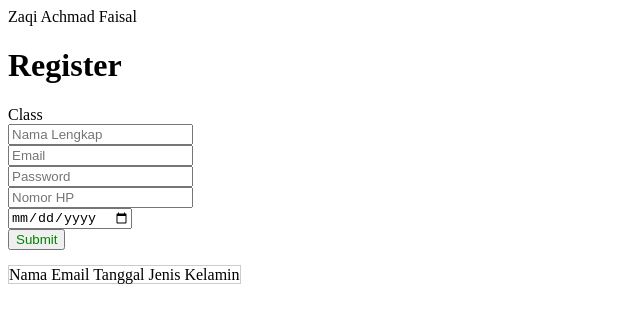
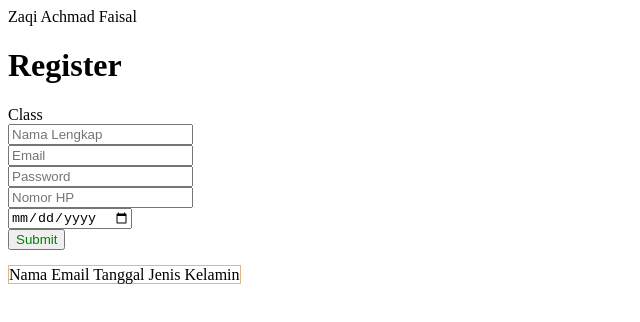
Before and after one commit to ZaqiAchmadFaisalXIIG/Register_ZaqiXIIG, a plain HTML site: page tugas zaqi xii-g.html in a window 1280 px wide. Shown: the full height of the page, 0-640 px from the left. Drawn offline with Linux system fonts and the light colour scheme.

Commit message:
Latihan-2.html

```diff
--- a/tugas zaqi xii-g.html
+++ b/tugas zaqi xii-g.html
@@ -14,17 +14,12 @@
             <input type="date" name="" id="data" value="" placeholder="Tanggal Lahir" /><br />
 
 
-            <!--<label>Jenis Kelamin :</label>-->
-            <!--<div class="checkbox-group">-->
-            <!--    <input type="checkbox" id"setuju" required />-->
-            <!--    <label for="setuju">Anda menyetujui Syarat dan Ketentuan</label>-->
-            <!--</div>-->
             <button type="submit" style="color: green">Submit</button>
         </form>
     </div>
 
 
-    <tabel id="dataTabel" style="border: 1px solid #ccc">
+    <tabel id="dataTabel" style="border: 1px solid burlywood">
         <thead>
             <tr>
                 <th>Nama</th>
```
